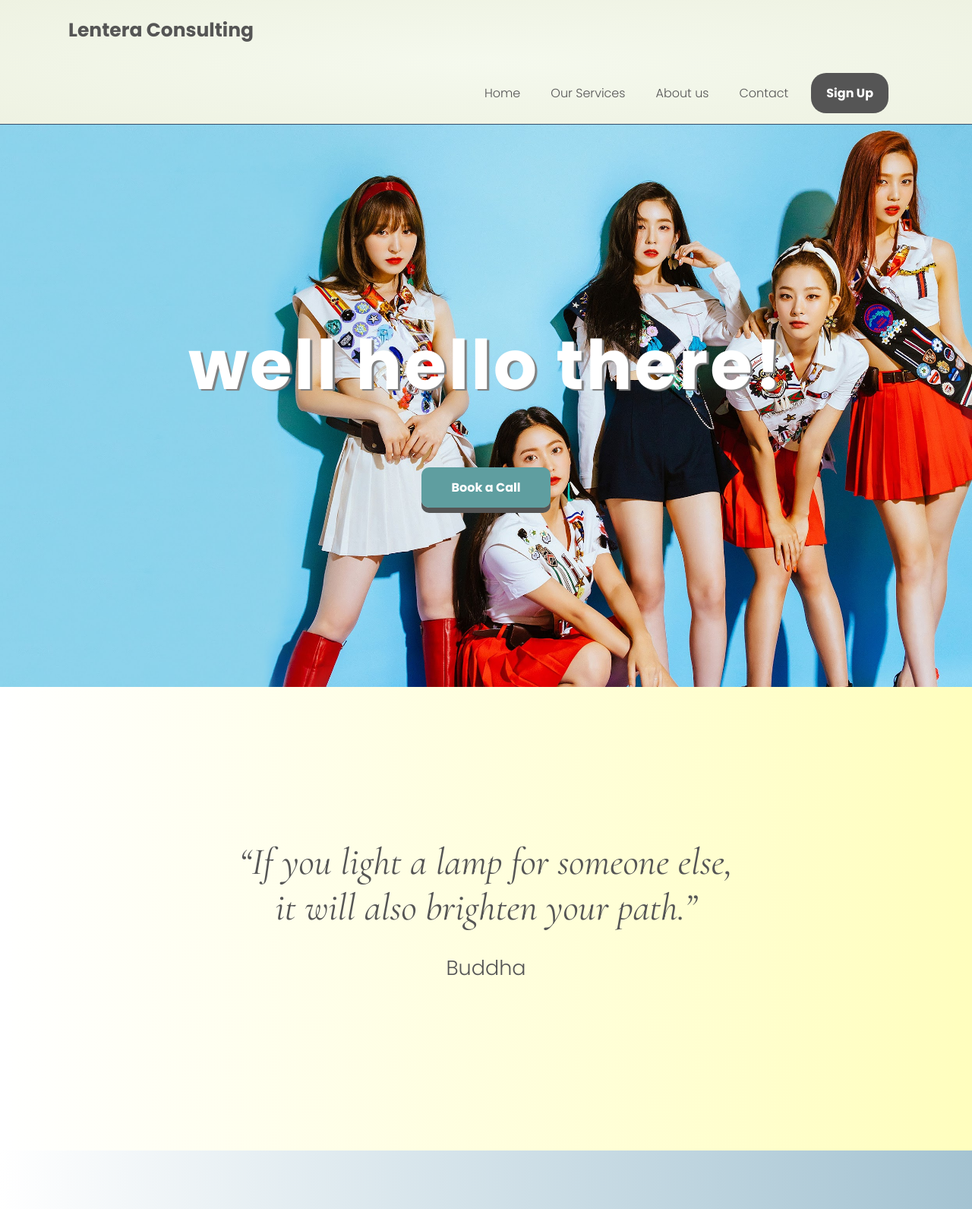
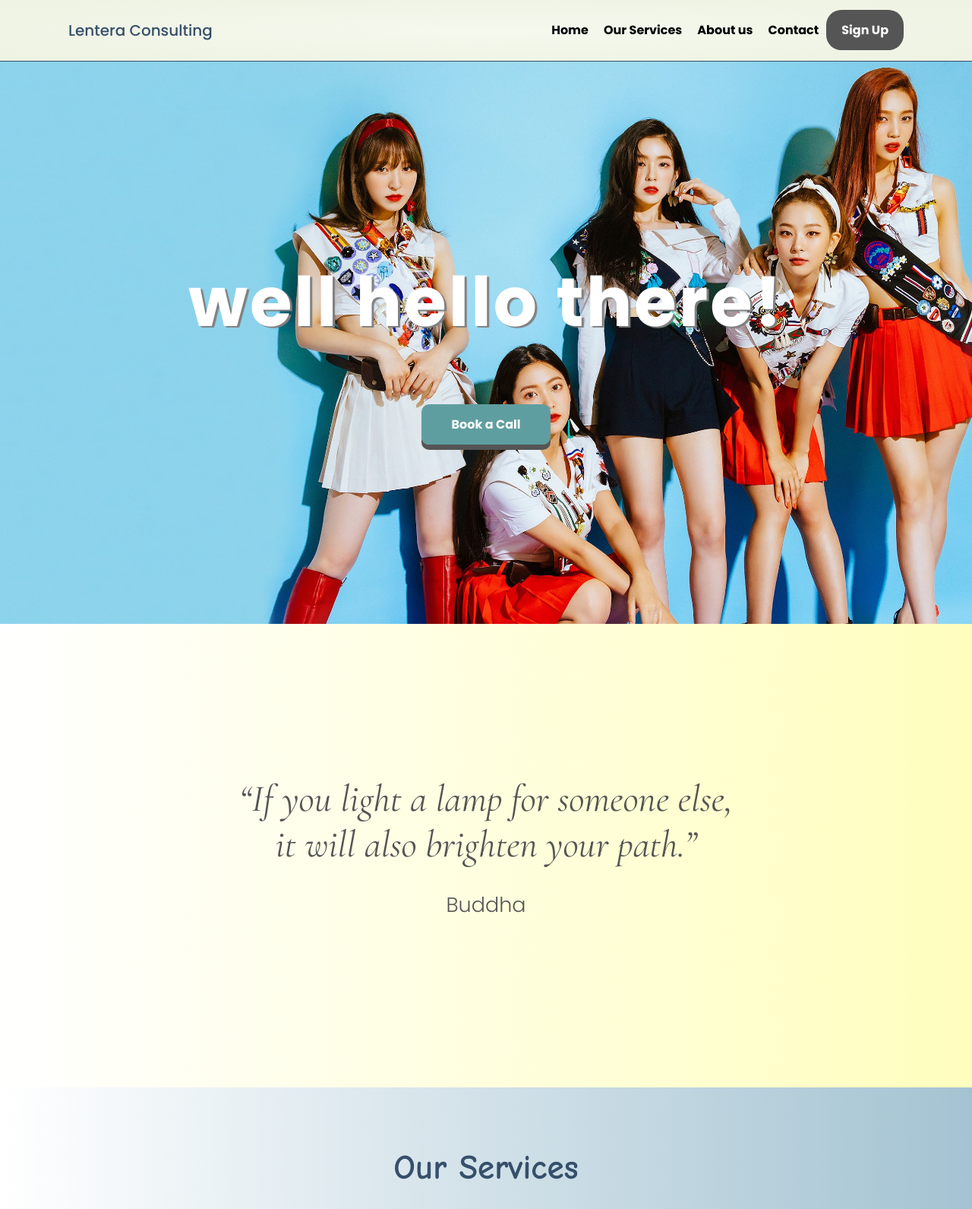
Before and after one commit to gerrytp/A180, a plain HTML site: page index.html in a window 1280 px wide. Shown: the top 1591 px of the page at 76% size. Drawn offline with nearby package versions, Linux system fonts and the light colour scheme.

Commit message:
Update stylesheet.css

```diff
--- a/stylesheet.css
+++ b/stylesheet.css
@@ -16,6 +16,15 @@ body {
     margin: auto;
     position: relative;
 }
+
+.logo a {
+    font-size: 20px;
+    font-weight: 700px;
+    float: left;
+    font-family: Poppins;
+    color: #364f6b;
+}
+
 .menu {
     float: right;
 }
@@ -33,15 +42,10 @@ header {
     border-bottom:1px solid #364f6b;
     font: Poppins;
 }
-.logo-image img{
-    width: 40px;
-    height: 40px;
-}
-a.btn-logo {
-    font-weight: 700;
-    font-size: 25px;
+
+.logo {
+    text-decoration: none;
     color: #555;
-    transition: 0.3s;
 }
 
 header ul {
@@ -53,12 +57,11 @@ header ul {
 
 header ul li {
     float: left;
-    margin-right: 20px
 }
 
 header ul li a {
-    color: #555;
-    font-weight: 300;
+    color: black;
+    font-weight: bold;
     text-align: center;
     padding: 30px 10px 30px 10px;
     text-decoration: none;
@@ -84,16 +87,16 @@ section {
 .kolom .heading {
     font-size: 20px;
     font-weight: bold;
-    font-family: 'poppins';
-    color: #555;
+    font-family: 'comic sans ms';
+    color: #364f6b;
 }
 
 h2 {
-    font-family: 'poppins';
-    font-weight: 400;
+    font-family: 'comic sans ms';
+    font-weight: 800;
     font-size: 45px;
     margin-bottom: 20px;
-    color: #555;
+    color: #364f6b;
     width: 100%;
     line-height: 50px;
 }
@@ -195,7 +198,6 @@ p {
     align-items: center;
     text-align: center;
     background:linear-gradient(to right,white , #a4c3d2);
-
 }
 
 .lesson {
@@ -248,11 +250,11 @@ p {
 }
 
 .kartu-tim p {
-    font-family: 'Poppins';
-    font-weight: 400;
+    font-family: 'comic sans ms';
+    font-weight: 800;
     font-size: 25px;
     text-align: center;
-    color: #555;
+    color: #364f6b;
 }
 
 #contact {
@@ -285,8 +287,8 @@ p {
 }
 
 h3 {
-    font-family: 'Poppins';
-    font-weight: 400;
+    font-family: 'comic sans ms';
+    font-weight: 800;
     font-size: 30px;
     margin-bottom: 20px;
     color: #364f6b;
```
